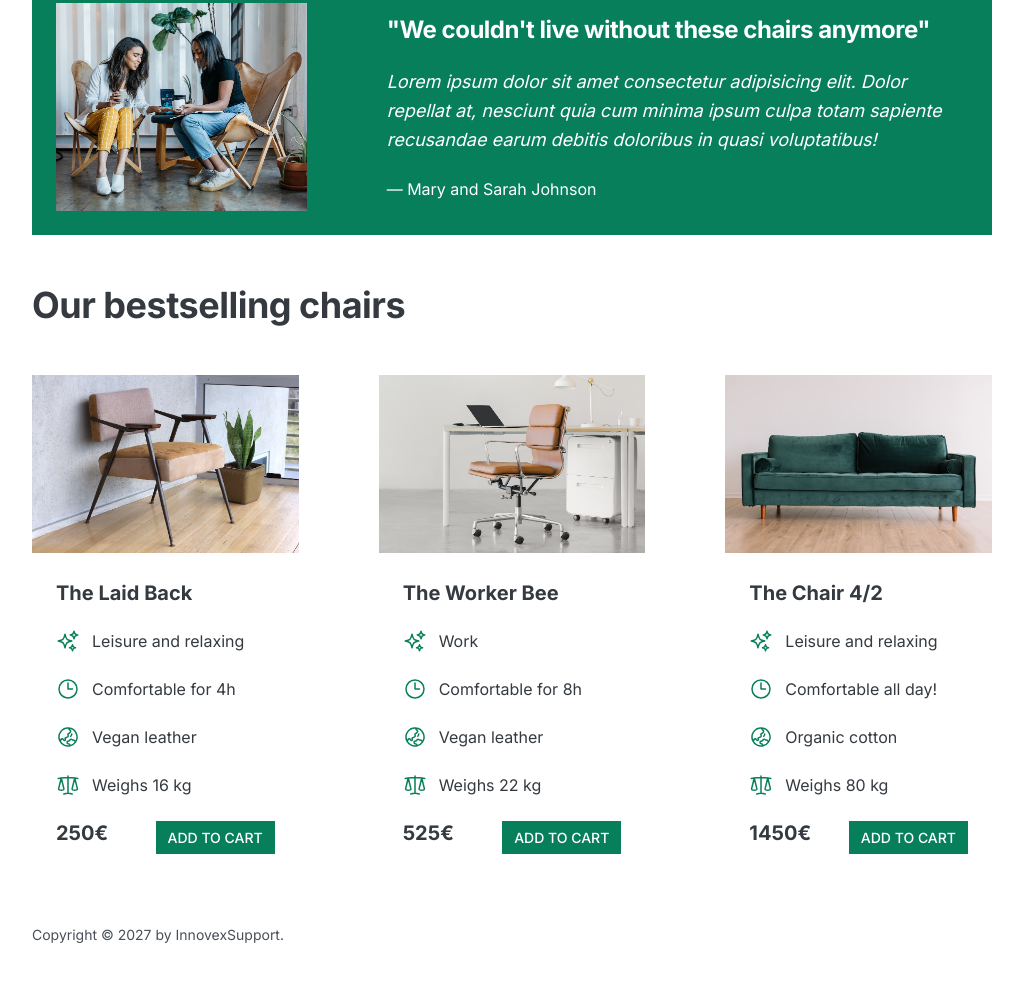
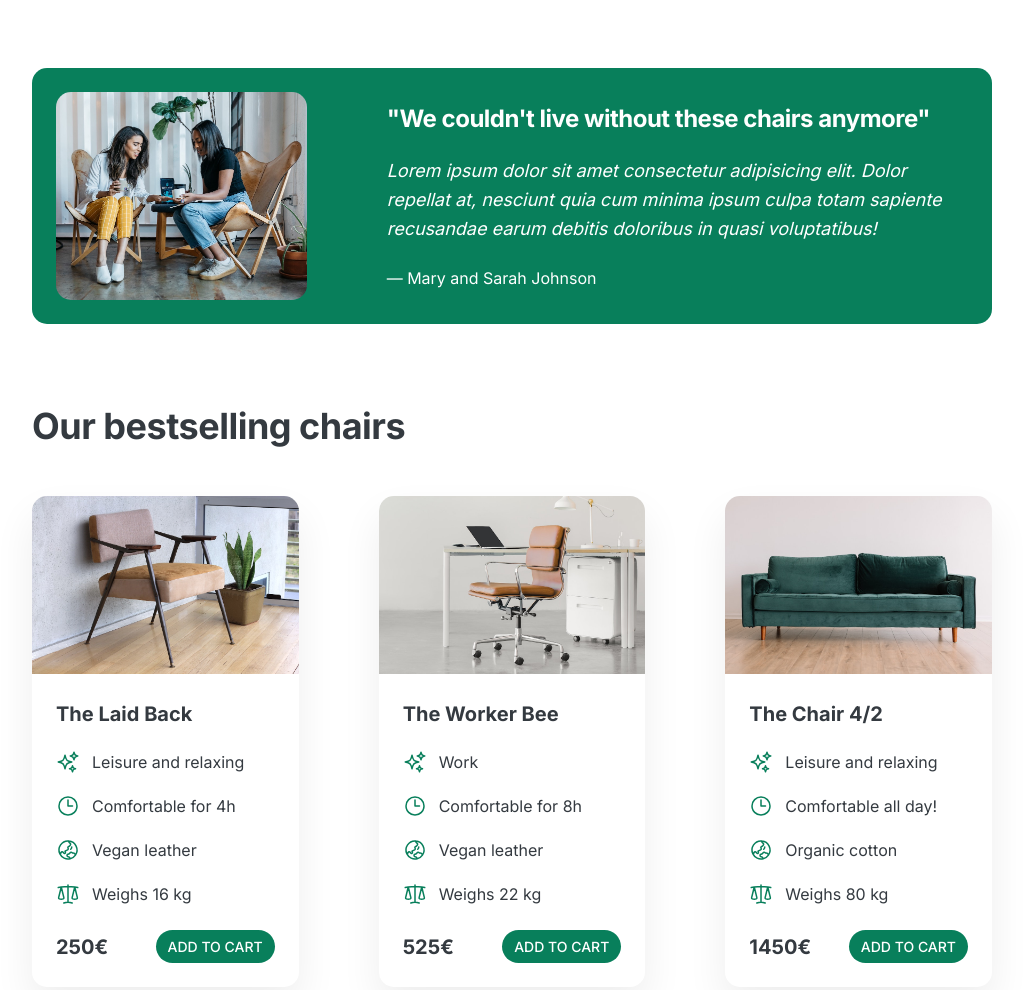
Before and after one commit to anupkumargorai-dev/Web-development-chair-static-website, a plain HTML site: page index.html in a window 1280 px wide. Shown: the part 970-1960 px from the top of the page, without its empty margins (128-1151 px from the left). Drawn offline with Linux system fonts and the light colour scheme.

Commit message:
improved design

```diff
--- a/style.css
+++ b/style.css
@@ -38,11 +38,14 @@ body {
   text-transform: uppercase;
   display: inline-block;
   font-weight: 500;
+  border-radius: 100px;
 }
 
 .btn:hover,
 .btn:active {
   background-color: #099268;
+  box-shadow: 0 12px 16px 0 rgba(0, 0, 0, 0.24),
+    0 17px 50px 0 rgba(0, 0, 0, 0.19);
 }
 
 .btn--big {
@@ -56,7 +59,7 @@ body {
 }
 header,
 section {
-  margin-bottom: 48px;
+  margin-bottom: 80px;
 }
 
 h2 {
@@ -80,7 +83,7 @@ header {
   display: grid;
   grid-template-columns: repeat(2, 1fr);
   column-gap: 80px;
-  margin-top: 48px;
+  margin-top: 65px;
 }
 
 .header-text-box {
@@ -88,10 +91,11 @@ header {
 }
 
 h1 {
-  margin-bottom: 24px;
+  margin-bottom: 32px;
   font-size: 44px;
   line-height: 1.1;
   letter-spacing: -1px;
+  text-shadow: 0px 20px 40px 0px rgba(0, 0, 0, 0.3);
 }
 
 .header-text {
@@ -127,6 +131,7 @@ img {
   background-color: #087f5b;
   color: #fff;
   padding: 24px;
+  border-radius: 15px;
 }
 
 .testimonial-box {
@@ -151,6 +156,16 @@ img {
   padding: 24px;
 }
 
+.chair {
+  box-shadow: 0px 20px 40px 0px rgba(0, 0, 0, 0.07);
+  border-radius: 15px;
+}
+
+.chair img {
+  border-bottom-left-radius: 0;
+  border-bottom-right-radius: 0;
+}
+
 h3 {
   margin-bottom: 24px;
   font-size: 20px;
@@ -165,7 +180,7 @@ h3 {
   display: flex;
   align-items: center;
   gap: 12px;
-  margin-bottom: 24px;
+  margin-bottom: 20px;
 }
 
 .chair-details li:last-child {
@@ -182,6 +197,7 @@ h3 {
   display: flex;
   justify-content: space-between;
   font-size: 20px;
+  align-items: center;
 }
 
 footer {
@@ -189,3 +205,7 @@ footer {
   font-size: 14px;
   color: #495057;
 }
+
+img {
+  border-radius: 15px;
+}
```
